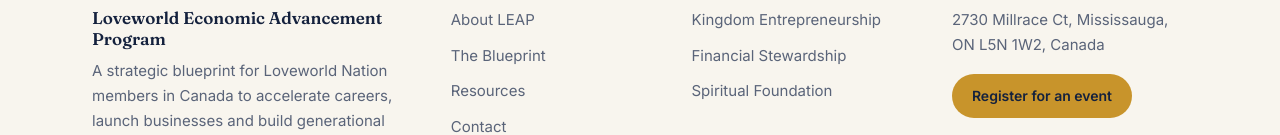
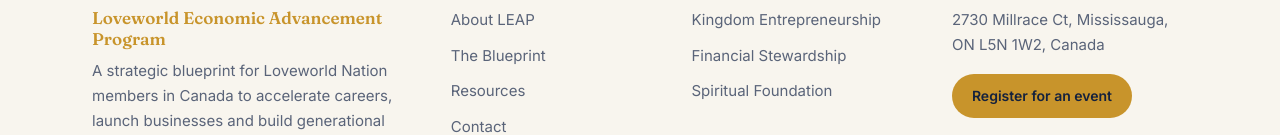
Before and after one commit to Legendary-JC/leap, an Eleventy site: page src/index.njk in a window 1280 px wide. Shown: the part 4572-4707 px from the top of the page. Built offline with nearby package versions, Linux system fonts and the light colour scheme; Eleventy itself is replaced by a stand-in of ours; files that its build step writes are made by us from their sources.

Commit message:
Updated website

```diff
--- a/src/css/styles.css
+++ b/src/css/styles.css
@@ -165,7 +165,7 @@ footer.ft{background:#f8f5ee;border-top:1px solid var(--line);color:var(--mute);
 footer.ft .wrap{display:block}
 .ft-grid{display:grid;grid-template-columns:1.6fr 1fr 1.1fr 1.2fr;gap:44px}
 .ft-brand .logo{color:var(--ink);margin-bottom:14px;display:inline-flex}
-.ft-name{color:var(--ink);font:600 17px Fraunces,serif;margin:0 0 8px}
+.ft-name{color:var(--gold);font:600 17px Fraunces,serif;margin:0 0 8px}
 .ft-brand p{margin:0 0 10px;max-width:340px}
 .ft h4{color:var(--ink);font:600 12.5px Inter,sans-serif;letter-spacing:.16em;text-transform:uppercase;margin:6px 0 18px}
 .ft ul{list-style:none;margin:0;padding:0;display:grid;gap:11px}
```
Also changed, not shown: src/img/leap_logo.png.
